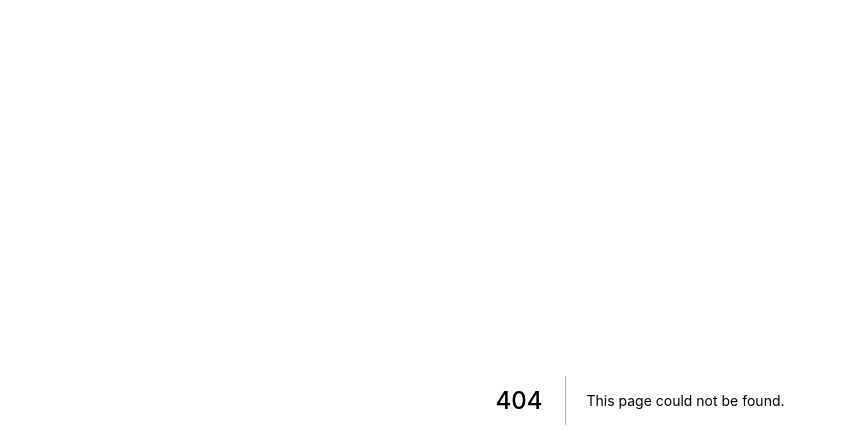
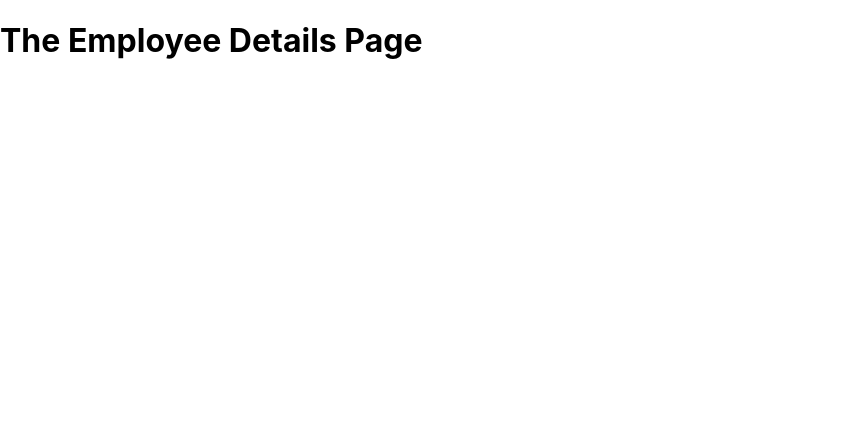
Before and after one commit to Nasruddinkhan/next-js-app, a Next.js app: page /component/employee in a window 1280 px wide. Before the commit this address had no page. Shown: the top 448 px of the page, without its empty margins (0-846 px from the left). Built offline with nearby package versions, Linux system fonts and the light colour scheme.

Commit message:
add  custom pages

```diff
--- /dev/null
+++ b/pages/component/details.js
@@ -0,0 +1,5 @@
+function Details() {
+  return <h1>The  Details Page </h1>;
+}
+
+export default Details;
--- /dev/null
+++ b/pages/component/employee.js
@@ -0,0 +1,7 @@
+
+
+function EmployeeDetails(){
+    return <h1>The Employee Details Page </h1>
+}
+
+export default EmployeeDetails;
```
